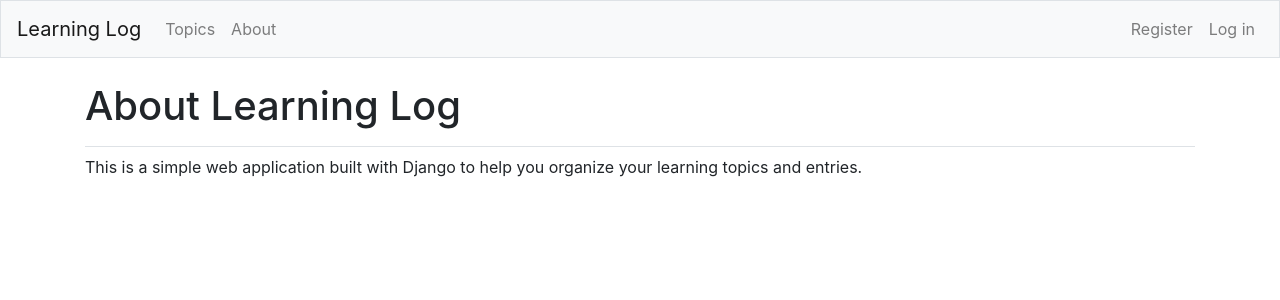
After one commit to BenjaminSemevor/LearningLog, a Django app: page /about/ in a window 1280 px wide. The commit adds this page. Shown: the top 300 px of the page. Run offline with Django 5.2, Linux system fonts and the light colour scheme; some libraries are stand-ins or nearby versions.

Commit message:
About page

```diff
--- /dev/null
+++ b/learning_logs/templates/learning_logs/about.html
@@ -0,0 +1,9 @@
+{% extends "learning_logs/base.html" %}
+
+{% block page_header %}
+  <h1>About Learning Log</h1>
+{% endblock page_header %}
+
+{% block content %}
+  <p>This is a simple web application built with Django to help you organize your learning topics and entries.</p>
+{% endblock content %}
--- a/learning_logs/templates/learning_logs/base.html
+++ b/learning_logs/templates/learning_logs/base.html
@@ -28,6 +28,8 @@
         <li class="nav-item">
           <a class="nav-link" href="{% url 'learning_logs:topics'%}">
               Topics</a></li>
+        <li class="nav-item">
+          <a class="nav-link" href="{% url 'learning_logs:about'%}">About</a></li>
       </ul>
       <ul class="navbar-nav ml-auto">
         {% if user.is_authenticated %}
--- a/learning_logs/urls.py
+++ b/learning_logs/urls.py
@@ -12,6 +12,8 @@ urlpatterns = [
     path('topics/', views.topics, name='topics'),
     # Detail page for a single topic.
     path('topics/<int:topic_id>/', views.topic, name='topic'),
+    # About page
+    path('about/', views.about, name='about'),
     # Page for adding a new topic
     path('new_topic/', views.new_topic, name='new_topic'),
     # Page for adding a new entry
--- a/learning_logs/views.py
+++ b/learning_logs/views.py
@@ -15,6 +15,10 @@ def topics(request):
     topics = Topic.objects.filter(owner=request.user).order_by('date_added')
     context = {'topics': topics}
     return render(request, 'learning_logs/topics.html', context)
+
+def about(request):
+    """Display the About page."""
+    return render(request, 'learning_logs/about.html')
 
 @login_required
 def topic(request, topic_id):
```
